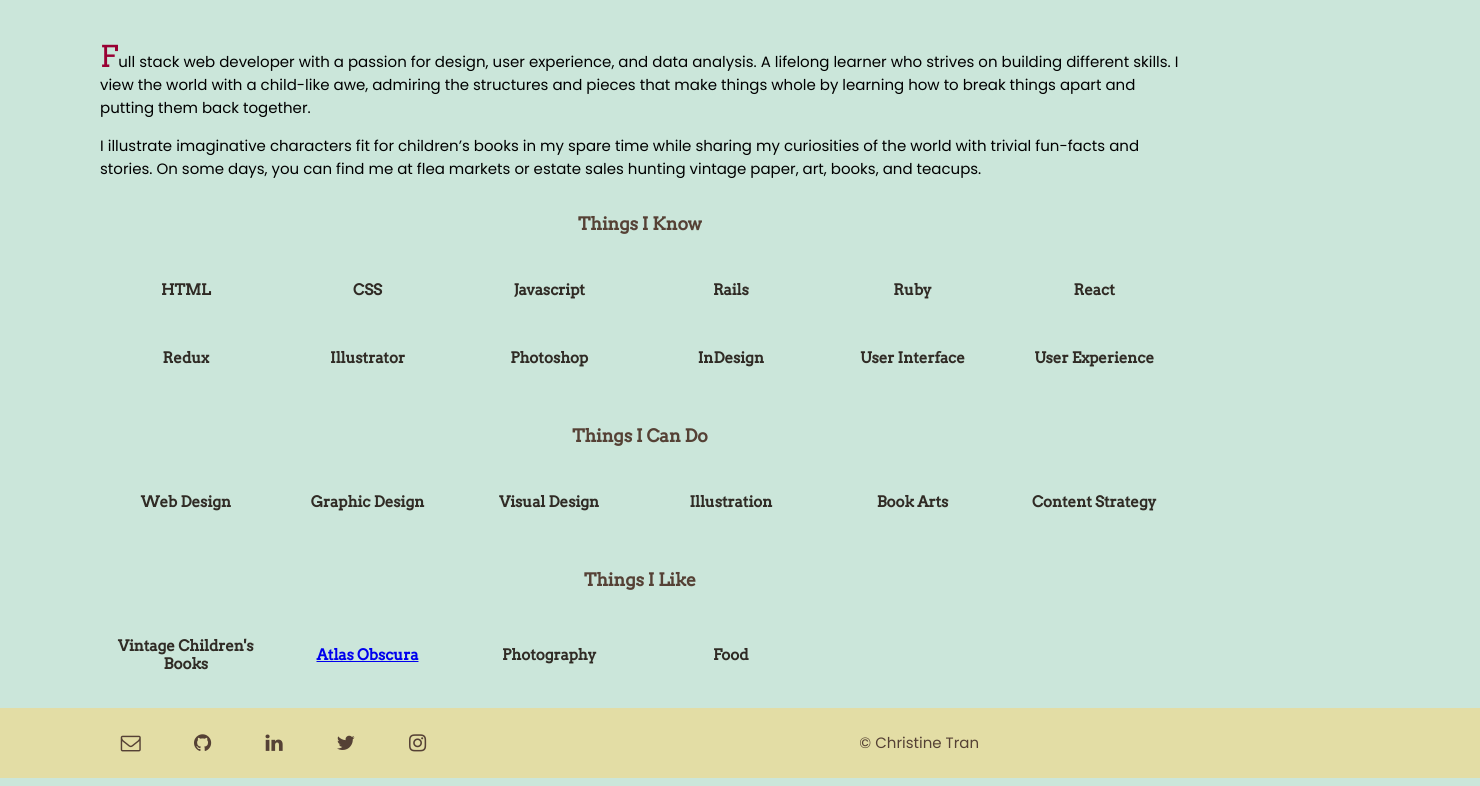
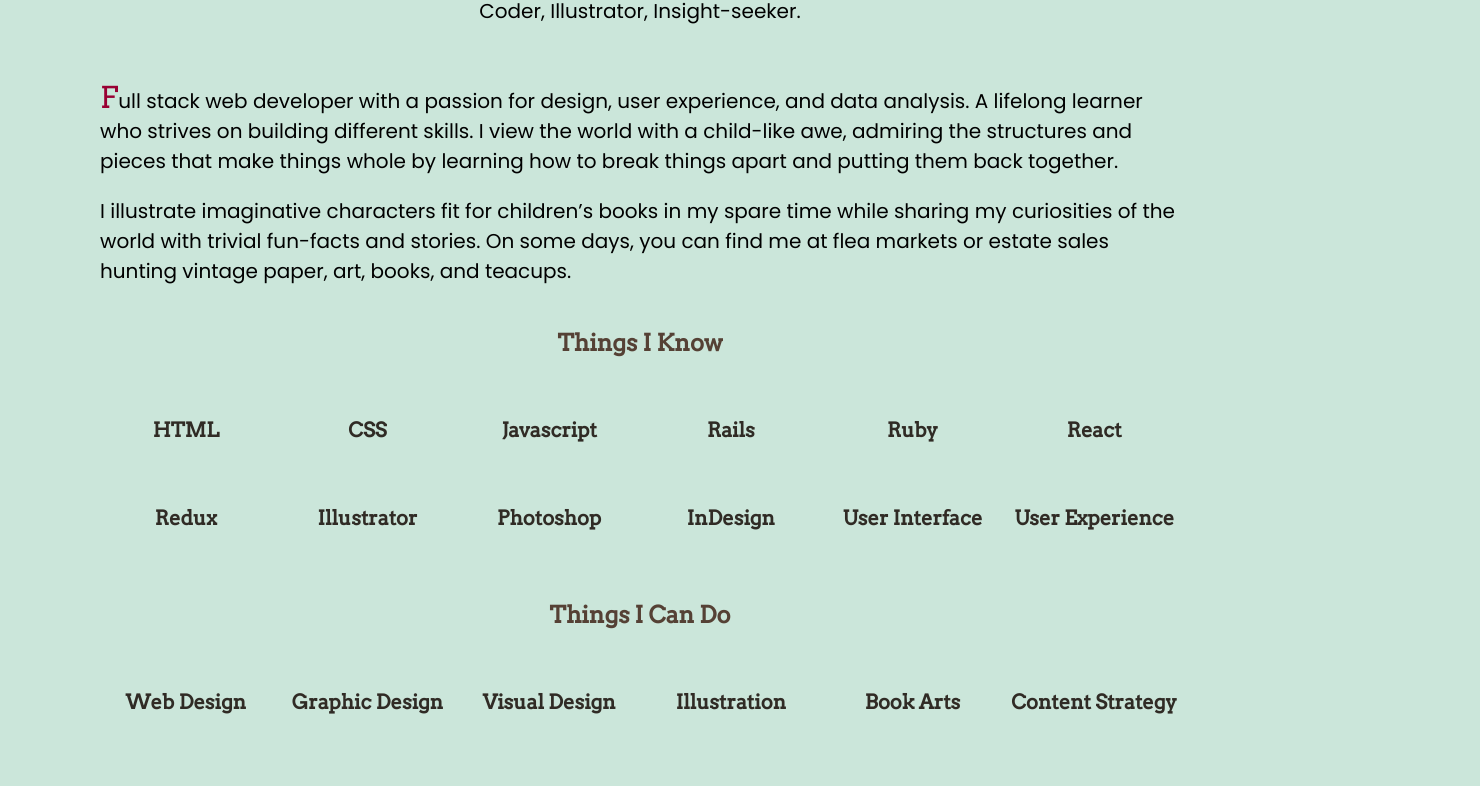
Before and after one commit to christinetran825/tofukid-website, a React (Create React App) app: page / in a window 1280 px wide. Shown: the part 435-1221 px from the top of the page, 1480 px wide, since content can reach past the window. Built offline with nearby package versions, Linux system fonts and the light colour scheme.

Commit message:
changed footer padding to .socials

```diff
--- a/src/App.css
+++ b/src/App.css
@@ -232,7 +232,7 @@ p.notes {
     align-content: center;
   }
 
-  footer {
+  .socials {
     padding: 0 50px;
   }
 
@@ -327,9 +327,9 @@ p.notes {
 /****************** Queries ******************/
 
 @media (min-width: 1024px) {
-  /* body {
-    font-size: 15px;
-  } */
+  body {
+    font-size: 20px;
+  }
 
   .wrapper {
     display: grid;
@@ -341,7 +341,7 @@ p.notes {
       "ft   ft   ft   ft";
   }
 
-  footer {
+  .socials {
     padding: 0 100px;
   }
 
@@ -382,9 +382,9 @@ p.notes {
 /******** DESKTOP *********/
 
 @media (min-width: 1920px) {
-  /* body {
+  body {
     font-size: 40px;
-  } */
+  }
 
   .wrapper {
     display: grid;
@@ -396,7 +396,7 @@ p.notes {
       "ft   ft   ft";
   }
 
-  footer {
+  .socials {
     padding: 0 400px;
   }
 
```
